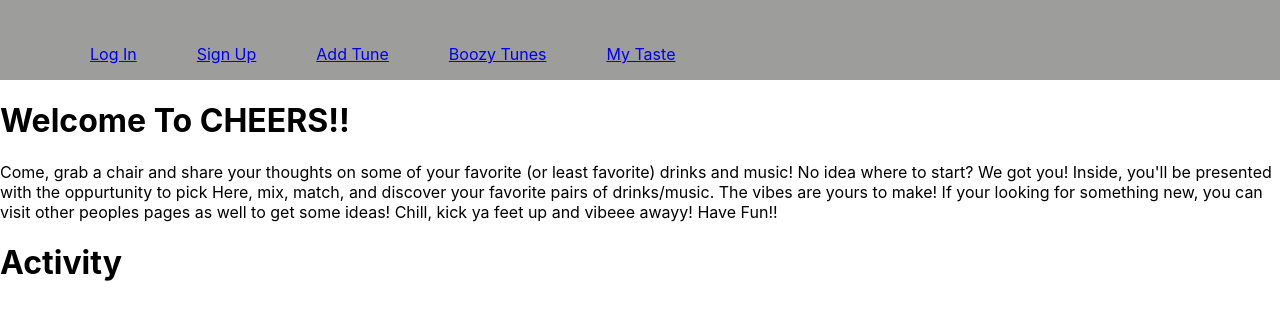
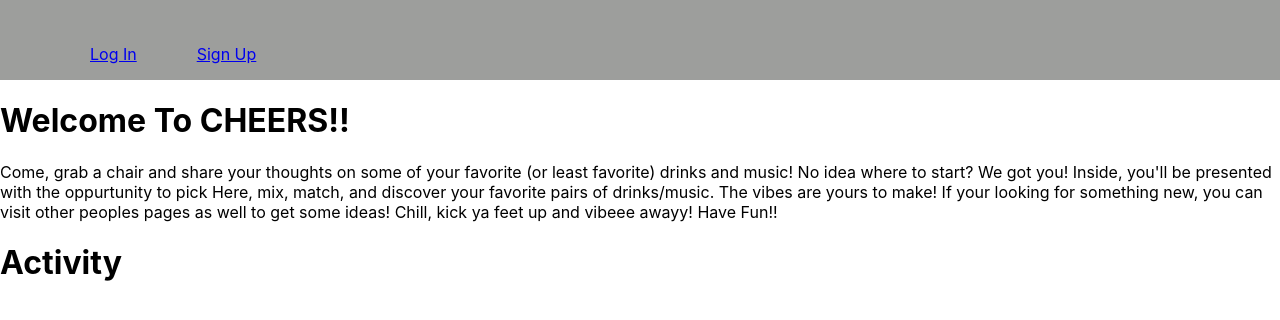
Before and after one commit to imcocokim/cheers-front-end, a React (Create React App) app: page / in a window 1280 px wide. Shown: the top 320 px of the page. Built offline with nearby package versions, Linux system fonts and the light colour scheme; no server answers.

Commit message:
remove links in navbar if user is not logged in

```diff
--- a/src/components/NavBar/NavBar.jsx
+++ b/src/components/NavBar/NavBar.jsx
@@ -21,9 +21,6 @@ const NavBar = ({ user, userProfile, handleLogout }) => {
           <ul className={styles.navitems}>
             <li className={styles.navul}><Link to="/login">Log In</Link></li>
             <li className={styles.navul}><Link to="/signup">Sign Up</Link></li>
-            <li className={styles.navul}><Link to="/signup">Add Tune</Link></li>
-            <li className={styles.navul}><Link to="/signup">Boozy Tunes</Link></li>
-            <li className={styles.navul}><Link to="/signup">My Taste</Link></li>
           </ul>
         </nav>
       }
```
